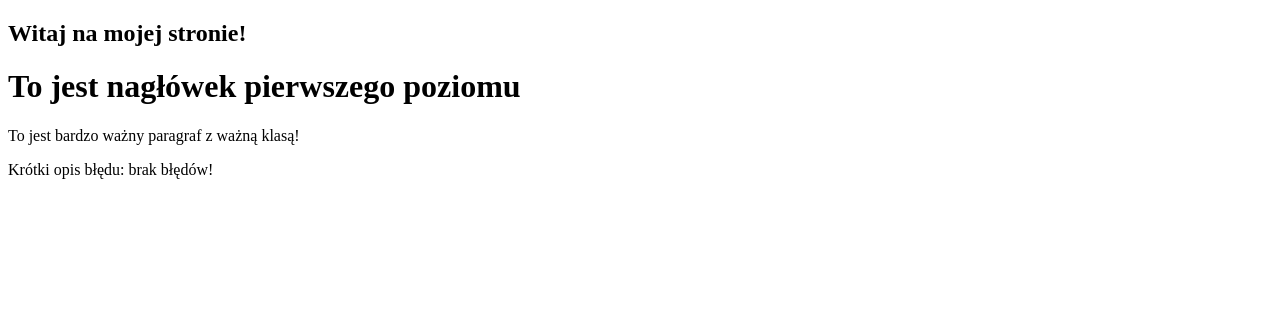
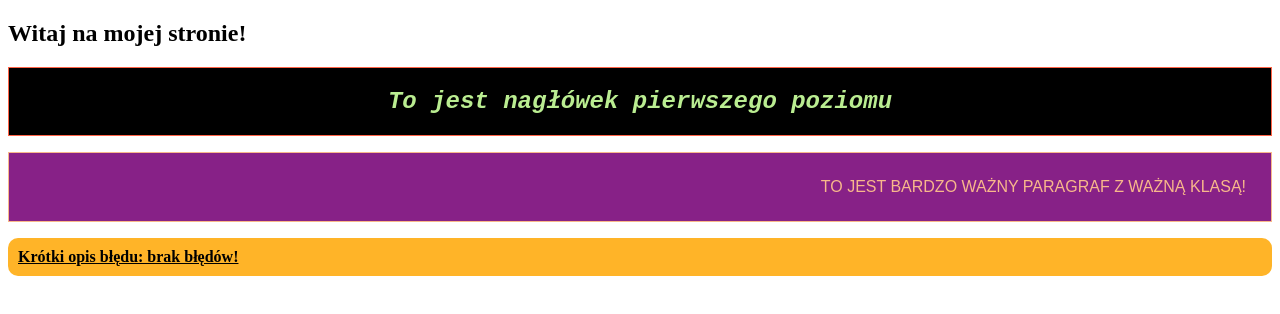
Before and after one commit to AnnMey/Moja-pierwsza-strona, a plain HTML site: page index.html in a window 1280 px wide. Drawn offline with Linux system fonts and the light colour scheme.

Commit message:
Update index.html
Add CSS style

```diff
--- a/index.html
+++ b/index.html
@@ -33,6 +33,37 @@ Na obrazku oczekiwany_wynik.png przedstawiono trzy paragrafy. Używając poniżs
     <title>Moja pierwsza strona HTML i CSS</title>
 
     <style>
+
+        .info {
+            font-size: 1.5rem;
+            text-align: center;
+            font-family: monospace;
+            color: #baed91;
+            border: 1px solid tomato;
+            background-color: #000;
+            font-style: italic;
+            padding-top: 20px;
+            padding-bottom: 20px;
+        }
+        .warning {
+            font-family: sans-serif;
+            color: rgb(248, 184, 139);
+            border: 1px solid rgb(248, 184, 139);
+            background-color: hsl(300, 61%, 33%);
+            text-transform: uppercase;
+            text-align: right;
+            padding: 25px;
+        }
+        .error {
+            font-family: serif;
+            color: black;
+            font-weight: bold;
+            text-decoration: underline;
+            border: hsl(0, 100%, 64%);
+            background-color: #FFB428;
+            border-radius: 10px;
+            padding: 10px;
+        }
     </style>
 </head>
     <body>
```
